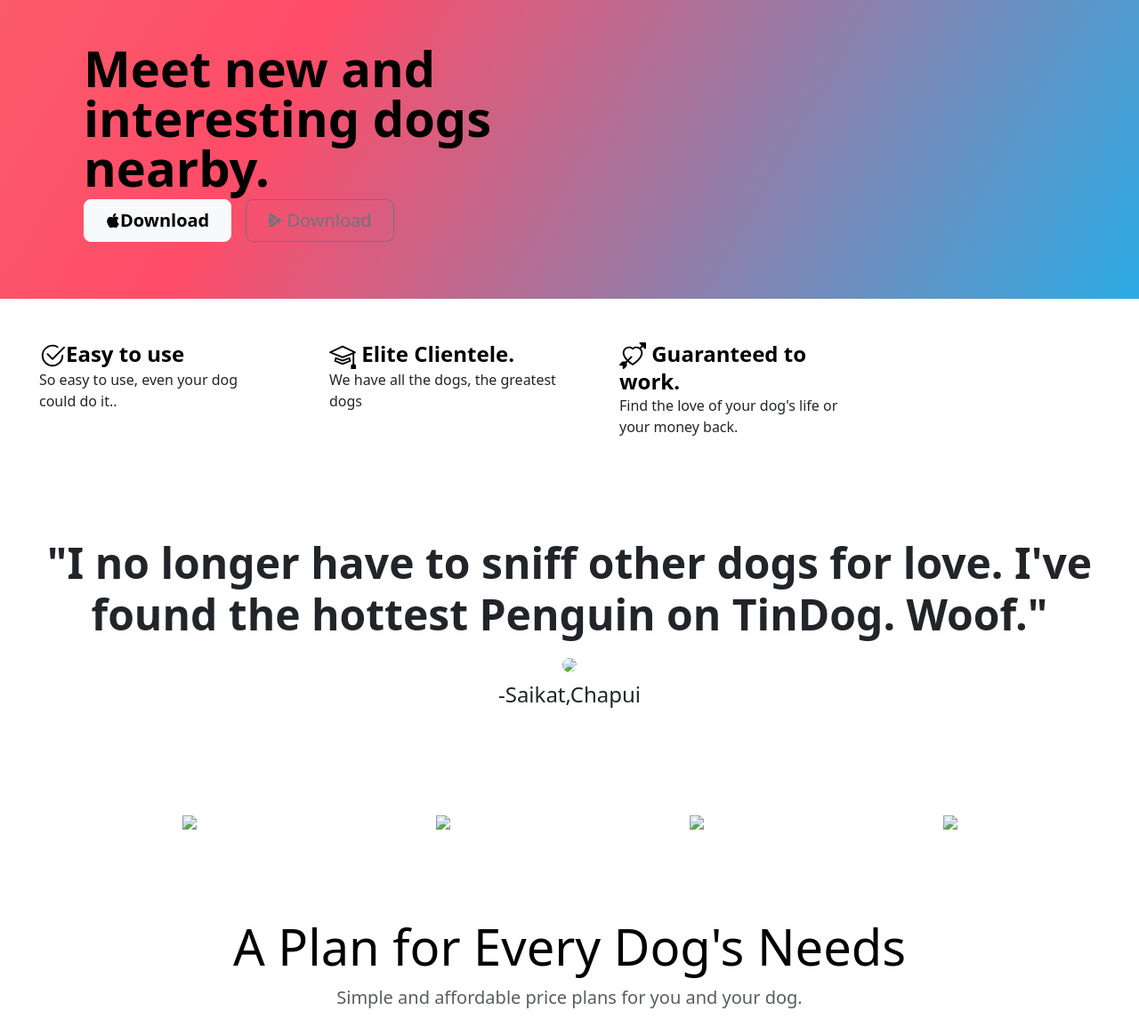
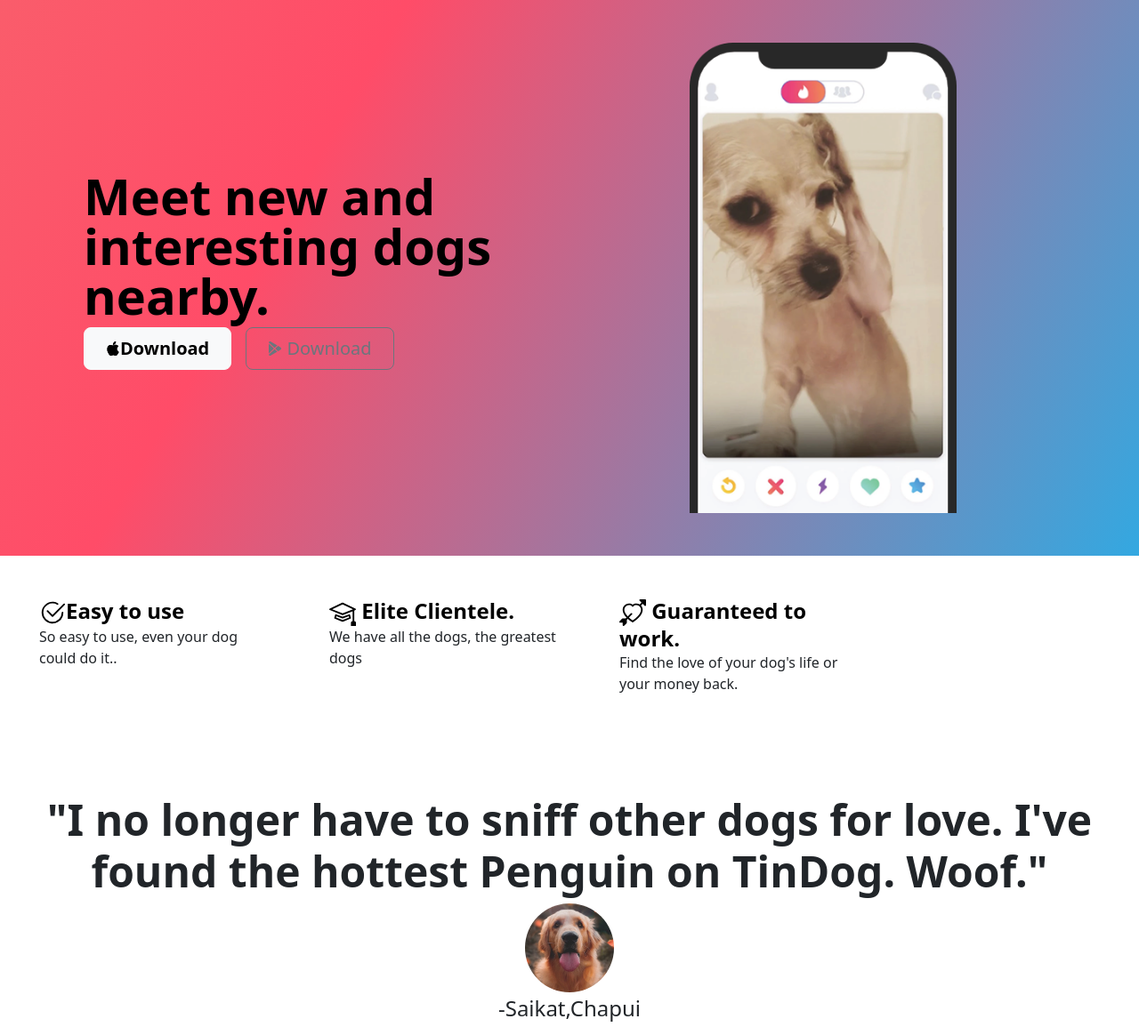
Before and after one commit to MrinmoyAdhikary/Tindog, a plain HTML site: page index.html in a window 1280 px wide. Shown: the top 1155 px of the page at 89% size. Drawn offline with nearby package versions, Linux system fonts and the light colour scheme; files whose address does not match are found by name.

Commit message:
Update index.html

```diff
--- a/index.html
+++ b/index.html
@@ -16,7 +16,7 @@
     <div class=" container col-xxl-8 px-4 pt-5  ">
       <div class="row flex-lg-row-reverse align-items-center g-5 pb-5 ">
         <div class="col-10 col-sm-8 col-lg-6 ">
-            <img class="d-block mx-lg-auto img-fluid" src="/11.3 TinDog Project/images/iphone.png" alt="" width="300" loading="lazy">
+            <img class="d-block mx-lg-auto img-fluid" src="iphone.png" alt="" width="300" loading="lazy">
         </div>
         <div class="col-lg-6">
         <h1 class="display-4 fw-bold lh-1 text-body-emphasis">Meet new and interesting dogs nearby.</h1>
@@ -86,14 +86,14 @@
   <section id="testimonial">
     <div class="container-fluid py-5 text-center">
       <h2 class="display-5 fw-bold">"I no longer have to sniff other dogs for love. I've found the hottest Penguin on TinDog. Woof."</h2>
-      <p class="col-md-8 fs-4 text-center mx-auto lead"><img src="/11.3 TinDog Project/images/dog-img.jpg" class="image-about" ><br>-Saikat,Chapui</p>
+      <p class="col-md-8 fs-4 text-center mx-auto lead"><img src="dog-img.jpg" class="image-about" ><br>-Saikat,Chapui</p>
     </div>
     <div class="container py-5 text-center" >
       <div class="row">
-      <div class="col-lg-3 col-sm-12"><img src="/11.3 TinDog Project/images/mashable.png" height="30" ></div>
-      <div class="col-lg-3 col-sm-12"><img src="/11.3 TinDog Project/images/techcrunch.png" height="30"></div>
-      <div class="col-lg-3 col-sm-12"><img src="/11.3 TinDog Project/images/tnw.png" height="30"></div>
-      <div class="col-lg-3 col-sm-12"><img src="/11.3 TinDog Project/images/bizinsider.png" height="30"></div>
+      <div class="col-lg-3 col-sm-12"><img src="mashable.png" height="30" ></div>
+      <div class="col-lg-3 col-sm-12"><img src="techcrunch.png" height="30"></div>
+      <div class="col-lg-3 col-sm-12"><img src="tnw.png" height="30"></div>
+      <div class="col-lg-3 col-sm-12"><img src="bizinsider.png" height="30"></div>
     </div>
   </div>
   </section>
```
